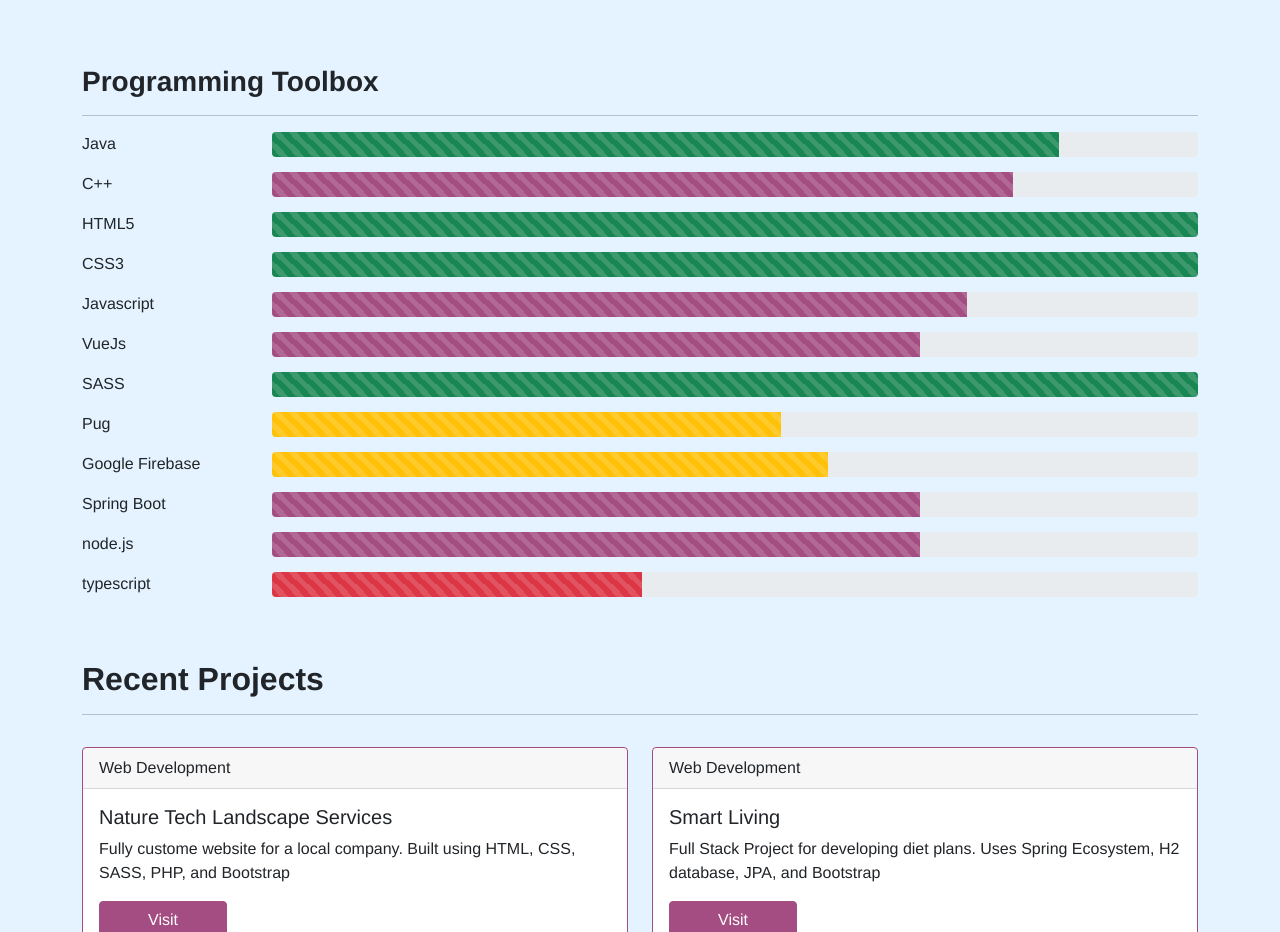
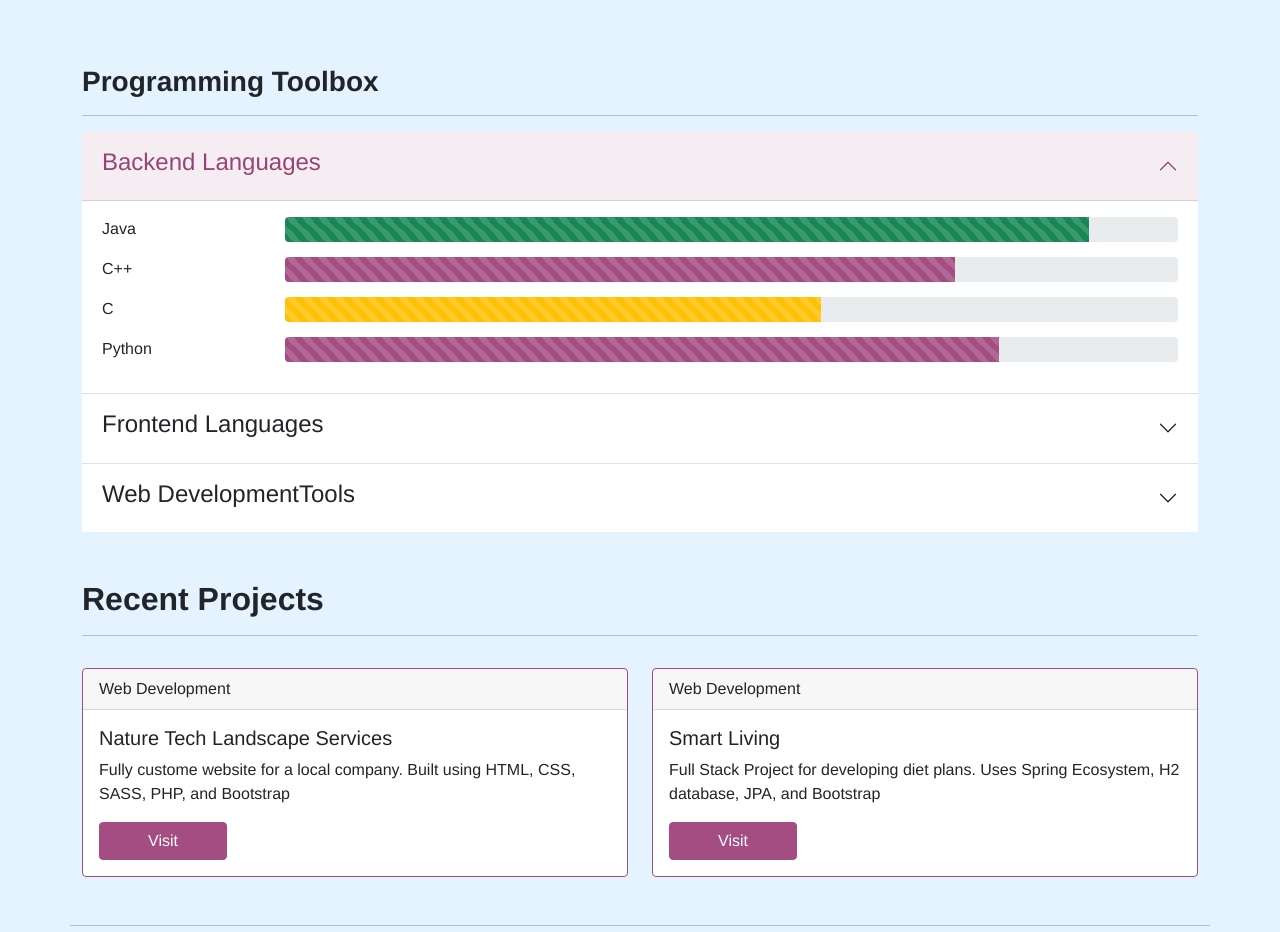
Before and after one commit to jjtippetts/jordan_tippetts_portfolio, a Vue app: page / in a window 1280 px wide. Shown: the part 782-1714 px from the top of the page. Built offline with nearby package versions, Linux system fonts and the light colour scheme.

Commit message:
Added Accordion component

```diff
--- a/src/views/Home.vue
+++ b/src/views/Home.vue
@@ -21,10 +21,19 @@
         div.col
           h3.fw-bold Programming Toolbox
           hr
-      div.row(v-for="tool in programingToolBox")
-        div.col-2
+      div.row
+        div.col
+          div#toolBoxAccordion.accordion.accordion-flush
+            div.accordion-item(v-for="(category, index) in programingToolBox")
+              h2.accordion-header
+                button.accordion-button.border-primary(type="button" data-bs-toggle="collapse" v-bind:data-bs-target="'#category-collapse-' + index" v-bind:class="{collapsed: index !== 0}")
+                  h4 {{category.title}}
+              div.accordion-collapse.collapse(v-bind:id="'category-collapse-' + index" data-bs-parent="#toolBoxAccordion" v-bind:class="{show: index === 0}")
+                div.accordion-body
+                  div.row(v-for="tool in category.tools")
+                    div.col-3.col-sm-2
                       p {{tool.name}}
-        div.col-10
+                    div.col-9.col-sm-10
                       div.progress(style="height: 25px")
                         div.progress-bar.progress-bar-striped.progress-bar-animated(v-bind:style="{width: tool.progressBarWidth + '%'}", v-bind:class="progressBarColor(tool.progressBarWidth)")
     section.container.pt-5
@@ -71,11 +80,31 @@
           " outdoors.",
       programingToolBox: [
         {
+          title: "Backend Languages",
+          tools: [
+            {
               name: "Java",
-          progressBarWidth: 85
+              progressBarWidth: 90
             },
             {
               name: "C++",
+              progressBarWidth: 75
+            },
+            {
+              name: "C",
+              progressBarWidth: 60
+            },
+            {
+              name: "Python",
+              progressBarWidth: 80
+            }
+          ]
+        },
+        {
+          title: "Frontend Languages",
+          tools: [
+            {
+              name: "Javascript",
               progressBarWidth: 80
             },
             {
@@ -87,24 +116,29 @@
               progressBarWidth: 100
             },
             {
-          name: "Javascript",
-          progressBarWidth: 75
-        },
-        {
               name: "VueJs",
               progressBarWidth: 70
             },
+            {
+              name: "typescript",
+              progressBarWidth: 40
+            }
+          ]
+        },
+        {
+          title: "Web DevelopmentTools",
+          tools: [
             {
               name: "SASS",
               progressBarWidth: 100
             },
             {
               name: "Pug",
-          progressBarWidth: 55
+              progressBarWidth: 60
             },
             {
               name: "Google Firebase",
-          progressBarWidth: 60
+              progressBarWidth: 80
             },
             {
               name: "Spring Boot",
@@ -112,11 +146,9 @@
             },
             {
               name: "node.js",
-          progressBarWidth: 70
+              progressBarWidth: 75
             },
-        {
-          name: "typescript",
-          progressBarWidth: 40
+          ]
         }
       ],
       recentProjects: [
```
Lines whose indentation alone changed are shown as unchanged.
